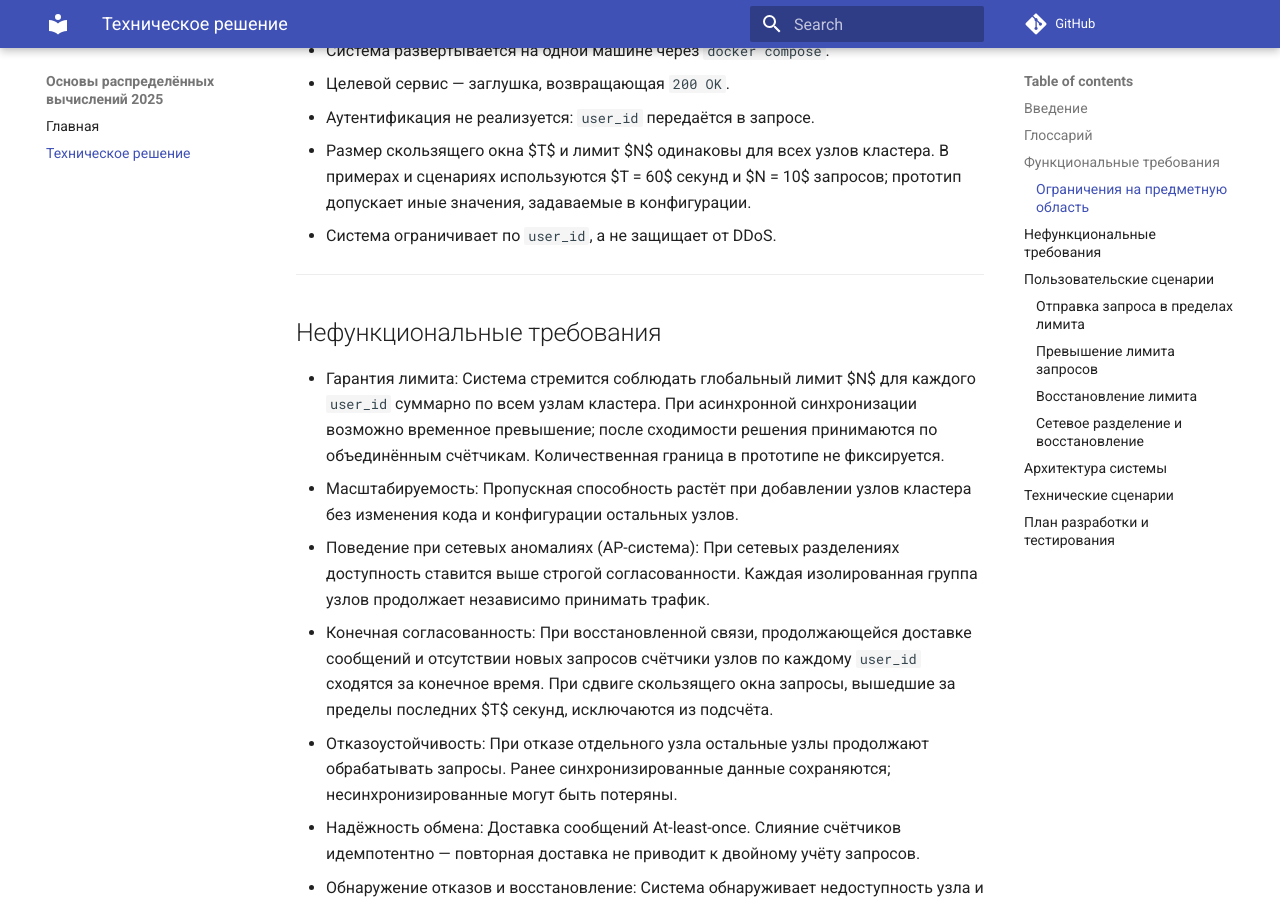
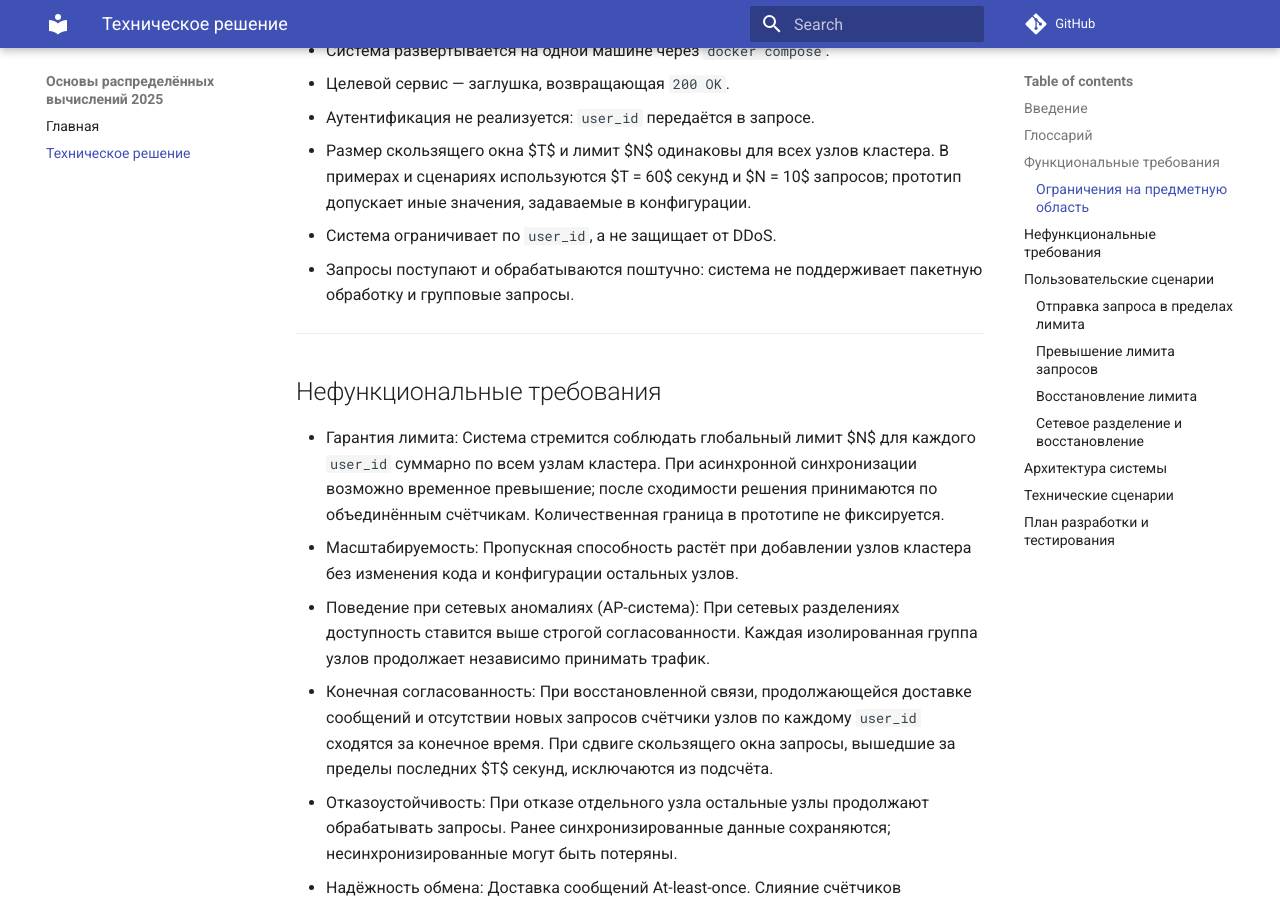
Before and after one commit to spbu-ds-practicum-2026/TEVI, an MkDocs documentation site: the page built from docs/tr.md, in a window 1280 px wide and 900 px high, scrolled down 3907 px. Built offline with MkDocs 1.6.1 and Material for MkDocs 9.7.7, drawn with Linux system fonts in a browser that asks for light colours; comment, search, counter and statistics services are not loaded.

Commit message:
Update tr.md

```diff
--- a/docs/tr.md
+++ b/docs/tr.md
@@ -91,6 +91,7 @@
 - Аутентификация не реализуется: `user_id` передаётся в запросе.
 - Размер скользящего окна $T$ и лимит $N$ одинаковы для всех узлов кластера. В примерах и сценариях используются $T = 60$ секунд и $N = 10$ запросов; прототип допускает иные значения, задаваемые в конфигурации.
 - Система ограничивает по `user_id`, а не защищает от DDoS.
+- Запросы поступают и обрабатываются поштучно: система не поддерживает пакетную обработку и групповые запросы.
 
 ---
 
```
